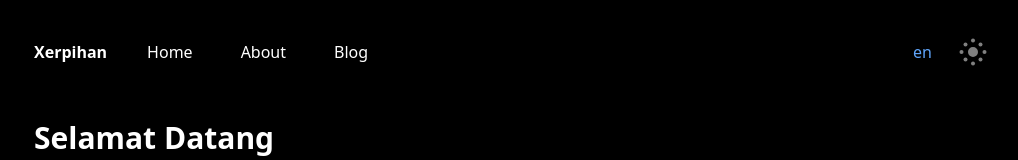
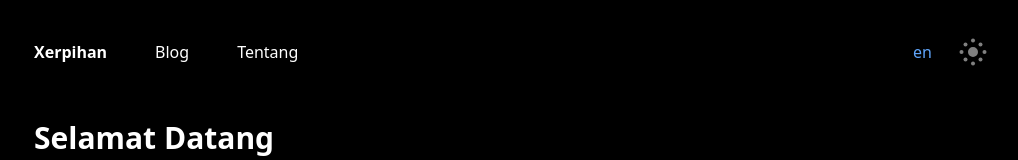
Before and after one commit to yasanugroho/silver-doodle, a Next.js app: page / in a window 1280 px wide. Shown: the top 160 px of the page, without its empty margins (126-1144 px from the left). Built offline with nearby package versions, Linux system fonts and the light colour scheme; what @tailwindcss/typography would draw is missing.

Commit message:
Fix navigation

```diff
--- a/components/Navigation.tsx
+++ b/components/Navigation.tsx
@@ -1,25 +1,24 @@
 import Link from 'next/link';
 import { useRouter } from 'next/router';
 import React from 'react';
+import { useLocale, _ } from '../lib/i18n';
 import LocaleSwitcher from './LocaleSwitcher';
 
 const Navigation: React.FC = () => {
   const router = useRouter();
+  const l = useLocale();
   const isPosts = router.pathname.split('/')[2] === '[slug]';
 
   return (
     <nav className="flex flex-1 justify-center items-center">
-      <div className="font-bold mr-10">
-        Xerpihan
-      </div>
       <Link href="/">
-        <a className="text-gray-900 dark:text-white pr-6 py-4">Home</a>
-      </Link>
-      <Link href="/about">
-        <a className="text-gray-900 dark:text-white px-6 py-4">About</a>
+        <a className="text-gray-900 dark:text-white pr-6 py-4 font-bold ">Xerpihan</a>
       </Link>
       <Link href="/blog">
         <a className="text-gray-900 dark:text-white px-6 py-4">Blog</a>
+      </Link>
+      <Link href="/about">
+        <a className="text-gray-900 dark:text-white px-6 py-4">{_(l, 'Tentang', 'About')}</a>
       </Link>
       <div className="flex-1"></div>
 
```
